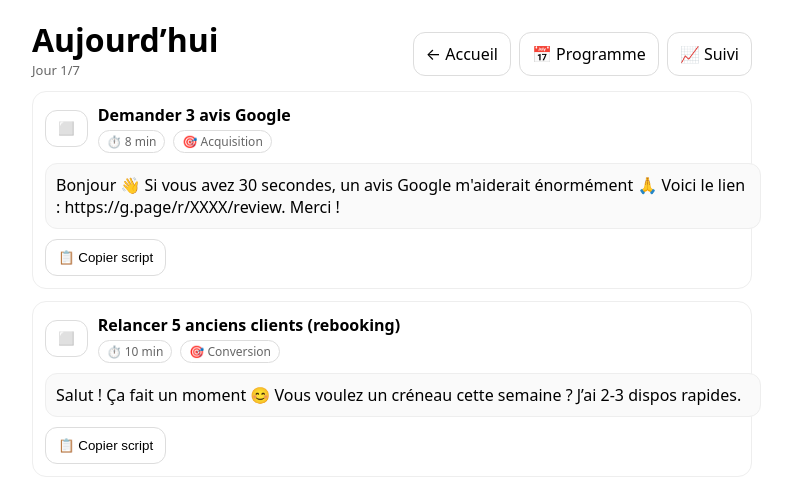
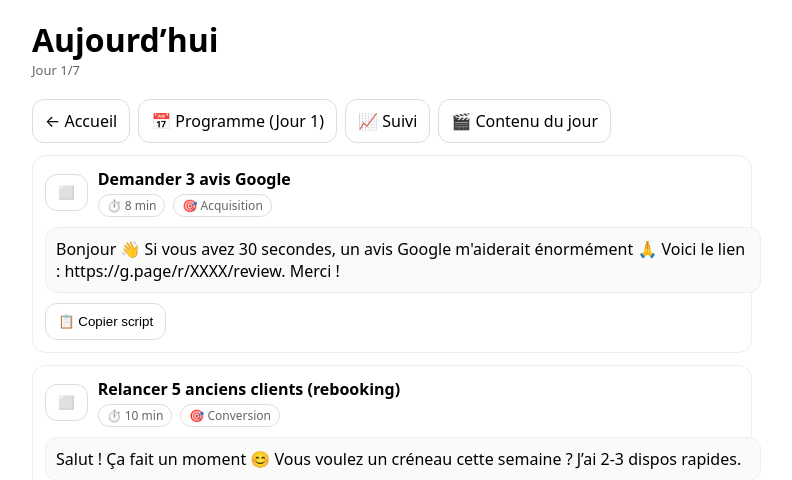
Before and after one commit to peninpalenzuelam-rgb/mission1-taches, a Flask app: page /today in a window 1280 px wide. Shown: the top 480 px of the page, without its empty margins (248-1040 px from the left). Run offline with Flask 3, Linux system fonts and the light colour scheme.

Commit message:
Link today page to content of the day

```diff
--- a/app.py
+++ b/app.py
@@ -455,8 +455,9 @@ def contenu_page():
         d["post"]["caption"] = apply_salon(d["post"].get("caption",""), salon)
         d["post"]["visual"] = apply_salon(d["post"].get("visual",""), salon)
         d["story"]["slides"] = [apply_salon(s, salon) for s in d["story"].get("slides", [])]
-        reseau = salon.get("reseau_1", "Instagram")
-        return render_template("contenu.html", contenu=data, salon=salon, reseau=reseau)
+
+    reseau = salon.get("reseau_1", "Instagram")
+    return render_template("contenu.html", contenu=data, salon=salon, reseau=reseau)
 
 SALON_FILE = Path("salon.json")
 
--- a/templates/today.html
+++ b/templates/today.html
@@ -33,8 +33,9 @@
       </div>
       <div class="actions">
         <a class="btn" href="/">← Accueil</a>
-        <a class="btn" href="/plan">📅 Programme</a>
+        <a class="btn" href="/plan#day-{{ current_day }}">📅 Programme (Jour {{ current_day }})</a>
         <a class="btn" href="/suivi">📈 Suivi</a>
+        <a class="btn" href="/contenu#content-day-{{ current_day }}">🎬 Contenu du jour</a>
       </div>
     </div>
 
```
